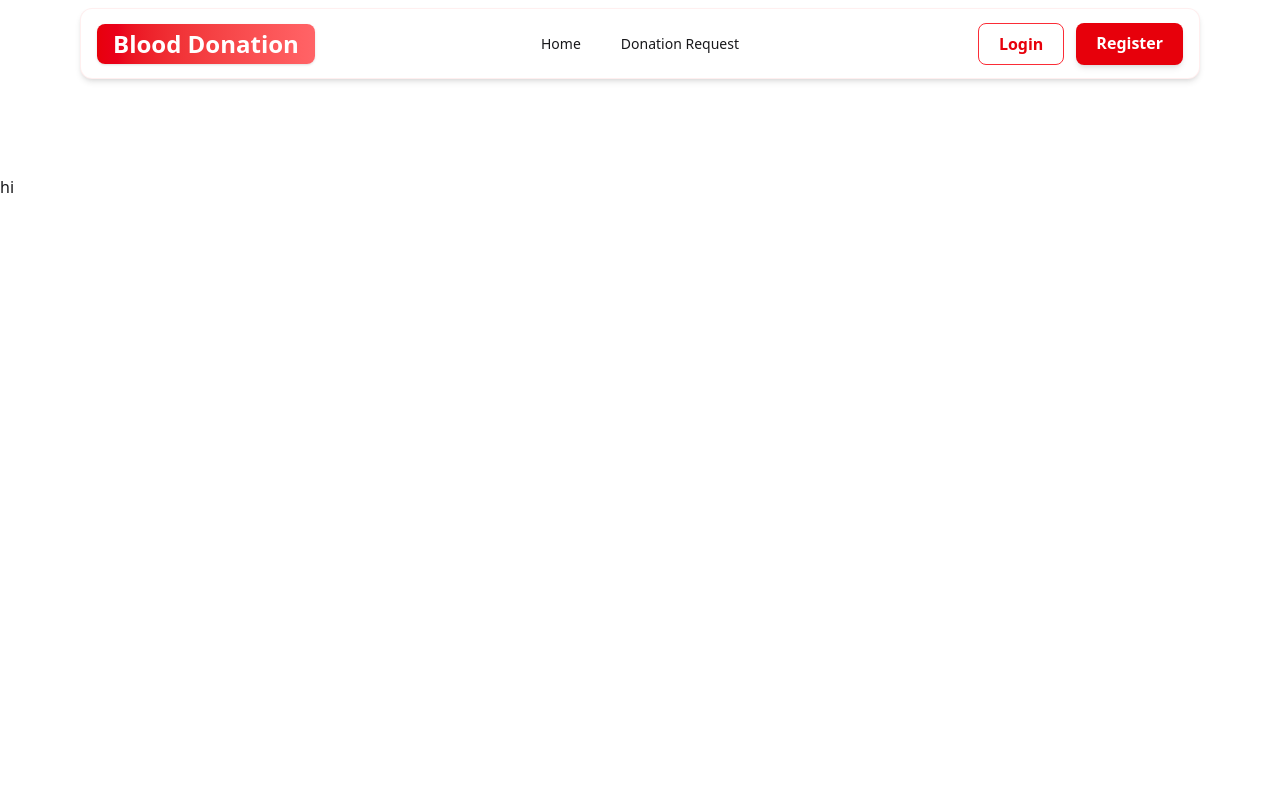
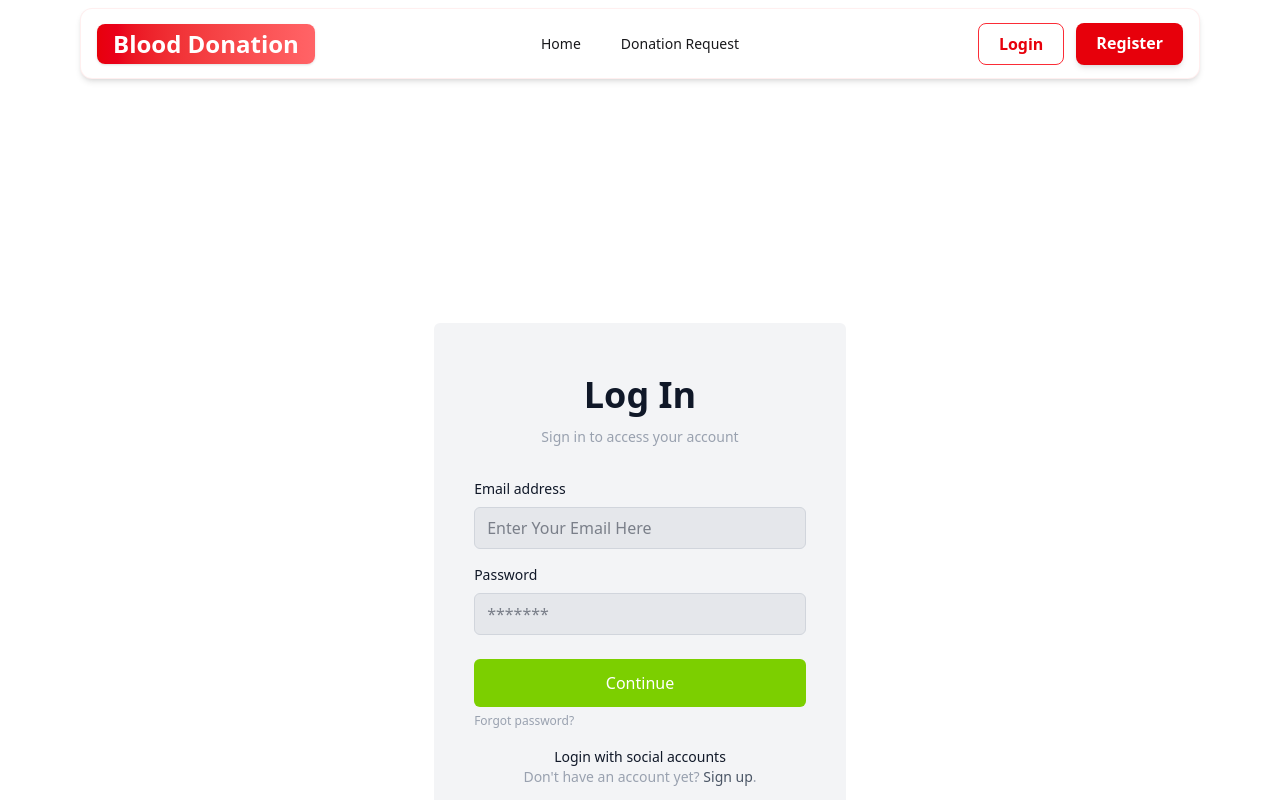
Before and after one commit to rabbiWD/Blood-Donation-Application-Client, a React (Vite) app: page /login in a window 1280 px wide. Shown: the top 800 px of the page. Built offline with nearby package versions, Linux system fonts and the light colour scheme; no server answers.

Commit message:
aside file  done

```diff
--- a/package.json
+++ b/package.json
@@ -10,6 +10,7 @@
     "preview": "vite preview"
   },
   "dependencies": {
+    "@heroicons/react": "^2.2.0",
     "@tailwindcss/vite": "^4.1.17",
     "axios": "^1.13.2",
     "dotenv": "^17.2.3",
@@ -17,8 +18,10 @@
     "react": "^19.2.0",
     "react-dom": "^19.2.0",
     "react-hook-form": "^7.68.0",
+    "react-hot-toast": "^2.6.0",
     "react-icons": "^5.5.0",
     "react-router": "^7.10.1",
+    "react-spinners": "^0.17.0",
     "tailwindcss": "^4.1.17"
   },
   "devDependencies": {
--- a/src/Components/Aside/Aside.jsx
+++ b/src/Components/Aside/Aside.jsx
@@ -1,3 +1,4 @@
+import { Cog6ToothIcon, HomeIcon, UserCircleIcon } from '@heroicons/react/16/solid';
 import React from 'react';
 import { NavLink } from 'react-router';
 
--- a/src/Components/Auth/Login/Login.jsx
+++ b/src/Components/Auth/Login/Login.jsx
@@ -1,11 +1,138 @@
-import React from 'react';
+import { Link, Navigate, useLocation, useNavigate } from 'react-router'
+import toast from 'react-hot-toast'
+import { TbFidgetSpinner } from 'react-icons/tb'
+import LoadingSpinner from './../../Shared/LoadingSpinner';
+import useAuth from './../../../hooks/useAuth';
 
 const Login = () => {
-    return (
-        <div>
-            hi
+  const { signIn, loading, user } = useAuth()
+  const navigate = useNavigate()
+  const location = useLocation()
+
+  const from = location.state || '/'
+
+  if (loading) return <LoadingSpinner />
+  if (user) return <Navigate to={from} replace={true} />
+
+  // form submit handler
+  const handleSubmit = async event => {
+    event.preventDefault()
+    const form = event.target
+    const email = form.email.value
+    const password = form.password.value
+
+    try {
+      //User Login
+      await signIn(email, password)
+
+      navigate(from, { replace: true })
+      toast.success('Login Successful')
+    } catch (err) {
+      console.log(err)
+      toast.error(err?.message)
+    }
+  }
+
+  // Handle Google Signin
+//   const handleGoogleSignIn = async () => {
+//     try {
+//       //User Registration using google
+//       await signInWithGoogle()
+//       navigate(from, { replace: true })
+//       toast.success('Login Successful')
+//     } catch (err) {
+//       console.log(err)
+//       setLoading(false)
+//       toast.error(err?.message)
+//     }
+//   }
+  return (
+    <div className='flex justify-center items-center min-h-screen bg-white'>
+      <div className='flex flex-col max-w-md p-6 rounded-md sm:p-10 bg-gray-100 text-gray-900'>
+        <div className='mb-8 text-center'>
+          <h1 className='my-3 text-4xl font-bold'>Log In</h1>
+          <p className='text-sm text-gray-400'>
+            Sign in to access your account
+          </p>
         </div>
-    );
-};
+        <form
+          onSubmit={handleSubmit}
+          noValidate=''
+          action=''
+          className='space-y-6 ng-untouched ng-pristine ng-valid'
+        >
+          <div className='space-y-4'>
+            <div>
+              <label htmlFor='email' className='block mb-2 text-sm'>
+                Email address
+              </label>
+              <input
+                type='email'
+                name='email'
+                id='email'
+                required
+                placeholder='Enter Your Email Here'
+                className='w-full px-3 py-2 border rounded-md border-gray-300 focus:outline-lime-500 bg-gray-200 text-gray-900'
+                data-temp-mail-org='0'
+              />
+            </div>
+            <div>
+              <div className='flex justify-between'>
+                <label htmlFor='password' className='text-sm mb-2'>
+                  Password
+                </label>
+              </div>
+              <input
+                type='password'
+                name='password'
+                autoComplete='current-password'
+                id='password'
+                required
+                placeholder='*******'
+                className='w-full px-3 py-2 border rounded-md border-gray-300 focus:outline-lime-500 bg-gray-200 text-gray-900'
+              />
+            </div>
+          </div>
 
-export default Login;
+          <div>
+            <button
+              type='submit'
+              className='bg-lime-500 w-full rounded-md py-3 text-white'
+            >
+              {loading ? (
+                <TbFidgetSpinner className='animate-spin m-auto' />
+              ) : (
+                'Continue'
+              )}
+            </button>
+          </div>
+        </form>
+        <div className='space-y-1'>
+          <button className='text-xs hover:underline hover:text-lime-500 text-gray-400 cursor-pointer'>
+            Forgot password?
+          </button>
+        </div>
+        <div className='flex items-center pt-4 space-x-1'>
+          <div className='flex-1 h-px sm:w-16 dark:bg-gray-700'></div>
+          <p className='px-3 text-sm dark:text-gray-400'>
+            Login with social accounts
+          </p>
+          <div className='flex-1 h-px sm:w-16 dark:bg-gray-700'></div>
+        </div>
+        <p className='px-6 text-sm text-center text-gray-400'>
+          Don&apos;t have an account yet?{' '}
+          <Link
+            state={from}
+            to='/signup'
+            className='hover:underline hover:text-lime-500 text-gray-600'
+          >
+            Sign up
+          </Link>
+          .
+        </p>
+      </div>
+    </div>
+  )
+}
+
+export default Login
--- a/src/DashboardLayout/DashboardLayout.jsx
+++ b/src/DashboardLayout/DashboardLayout.jsx
@@ -1,10 +1,14 @@
 import React from 'react';
 import { Outlet } from 'react-router';
+import Aside from '../Components/Aside/Aside';
 
 const DashboardLayout = () => {
     return (
-        <div>
-            <Outlet></Outlet>
+        <div className='flex'>
+            <Aside/>
+            <div className='flex-1 p-5'>
+                <Outlet></Outlet>
+            </div>
         </div>
     );
 };
--- a/src/Pages/Dashboard/MainDashboard.jsx
+++ b/src/Pages/Dashboard/MainDashboard.jsx
@@ -3,7 +3,7 @@ import React from 'react';
 const MainDashboard = () => {
     return (
         <div>
-            main
+            Main Layout
         </div>
     );
 };
```
Also changed, not shown: 1 other file (tests, documents, lock files or other folders).
